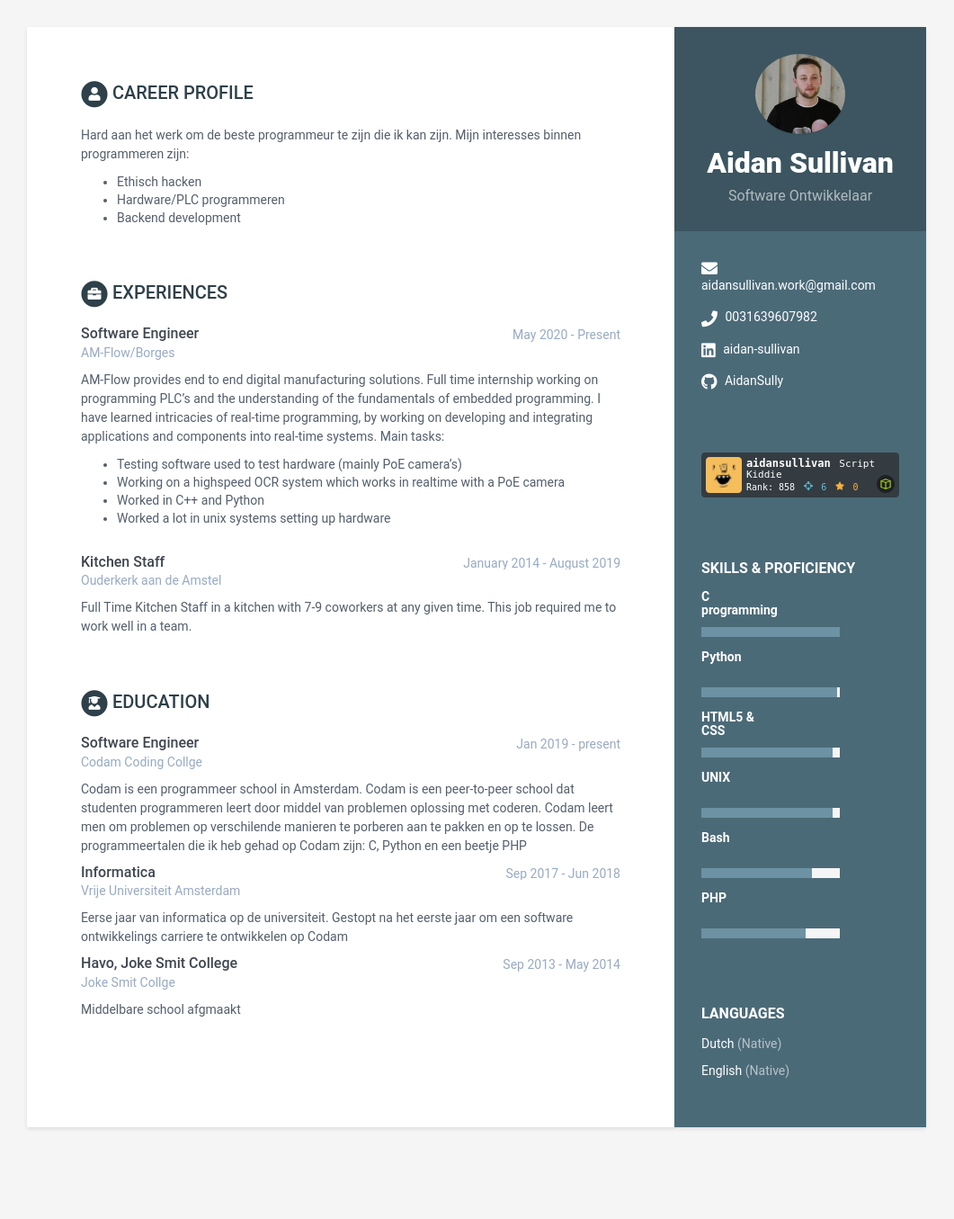
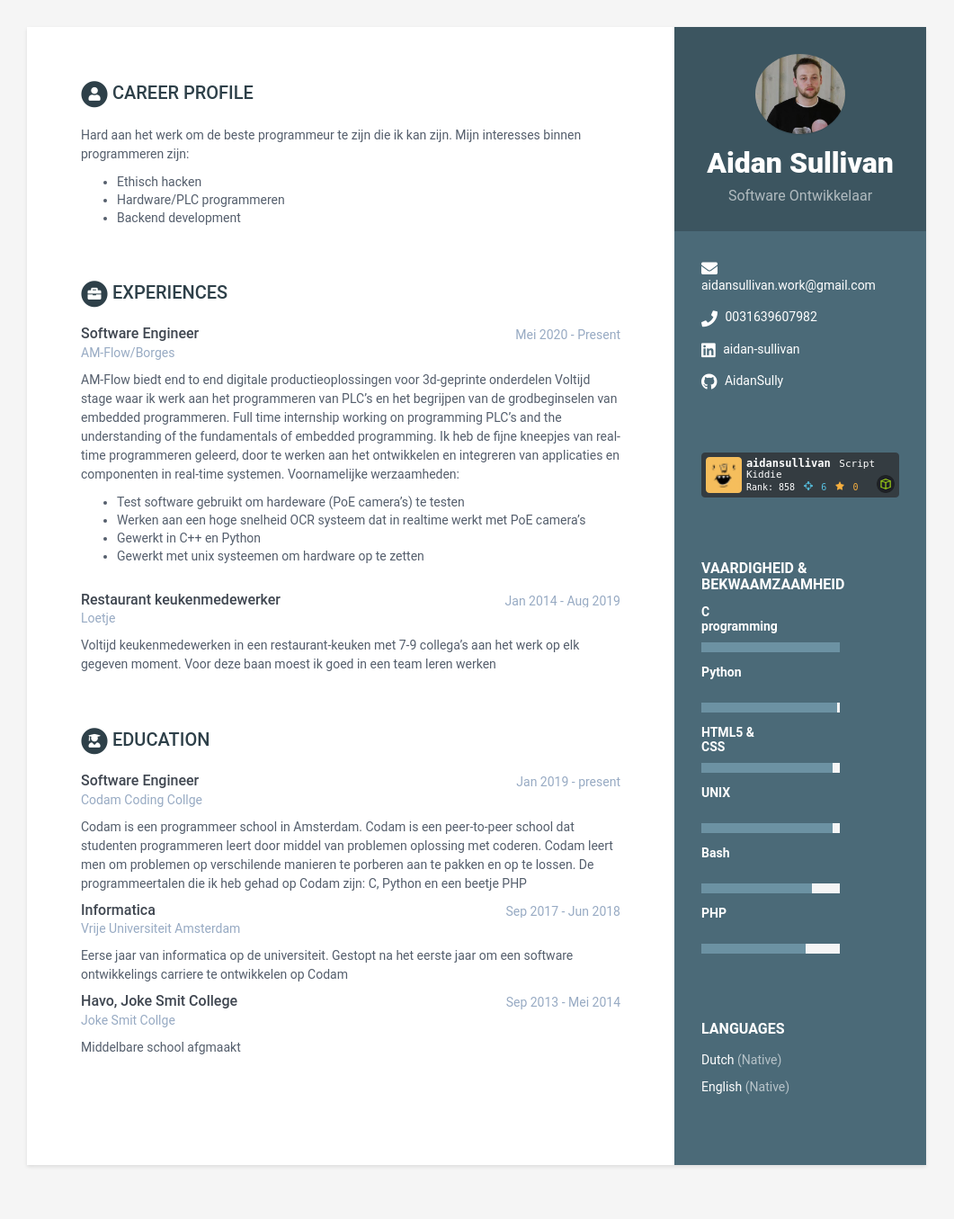
Before and after one commit to AidanSully/online-cv-nl, a Jekyll site: the page built from index.html, in a window 1280 px wide. Shown: the whole page at 90% size, without its empty margins (110-1171 px from the left). Built offline with Jekyll 4.4.1, drawn with Linux system fonts in a browser that asks for light colours; before the commit the page ends 1313 px from its top, so only the background shows below that.

Commit message:
translated employmet

```diff
--- a/_data/data.yml
+++ b/_data/data.yml
@@ -48,30 +48,31 @@ educations:
         Eerse jaar van informatica op de universiteit. Gestopt na het eerste jaar om een software ontwikkelings carriere te ontwikkelen op Codam
     - degree: Havo, Joke Smit College
       university: Joke Smit Collge
-      time: Sep 2013 - May 2014
+      time: Sep 2013 - Mei 2014
       details: |
         Middelbare school afgmaakt
 experiences:
     - role: Software Engineer
-      time: May 2020 - Present
+      time: Mei 2020 - Present
       company: AM-Flow/Borges
       details: |
-        AM-Flow provides end to end digital manufacturing solutions.
-        Full time internship working on programming PLC's and the understanding of the fundamentals of embedded programming. I have learned intricacies of real-time programming, by working on developing and integrating applications and components into real-time systems.
-        Main tasks:
-        - Testing software used to test hardware (mainly PoE camera's)
-        - Working on a highspeed OCR system which works in realtime with a PoE camera
-        - Worked in C++ and Python
-        - Worked a lot in unix systems setting up hardware
-    - role: Kitchen Staff
-      time: January 2014 - August 2019
-      company: Ouderkerk aan de Amstel
+        AM-Flow biedt end to end digitale productieoplossingen voor 3d-geprinte onderdelen
+        Voltijd stage waar ik werk aan het programmeren van PLC's en het begrijpen van de grodbeginselen van embedded programmeren.
+        Full time internship working on programming PLC's and the understanding of the fundamentals of embedded programming. Ik heb de fijne kneepjes van real-time programmeren geleerd, door te werken aan het ontwikkelen en integreren van applicaties en componenten in real-time systemen.
+        Voornamelijke werzaamheden:
+        - Test software gebruikt om hardeware (PoE camera's) te testen
+        - Werken aan een hoge snelheid OCR systeem dat in realtime werkt met PoE camera's
+        - Gewerkt in C++ en Python
+        - Gewerkt met unix systeemen om hardware op te zetten
+    - role: Restaurant keukenmedewerker
+      time: Jan 2014 - Aug 2019
+      company: Loetje
       details: |
-        Full Time Kitchen Staff in a kitchen with 7-9 coworkers at any given time.
-        This job required me to work well in a team.
+        Voltijd keukenmedewerken in een restaurant-keuken met 7-9 collega's aan het werk op elk gegeven moment.
+        Voor deze baan moest ik goed in een team leren werken
 
 skills:
-    title: Skills &amp; Proficiency
+    title: Vaardigheid &amp; Bekwaamzaamheid
 
     toolset:
       - name: C programming
```
